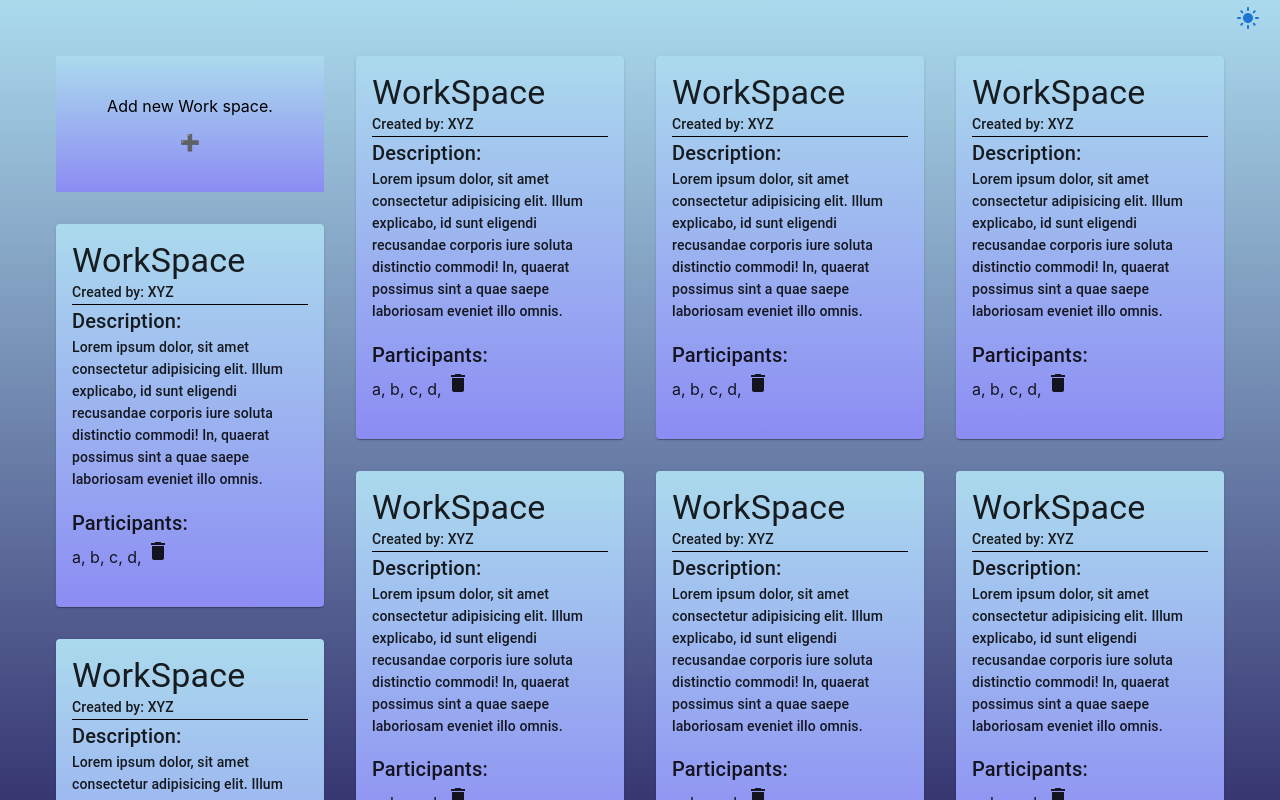
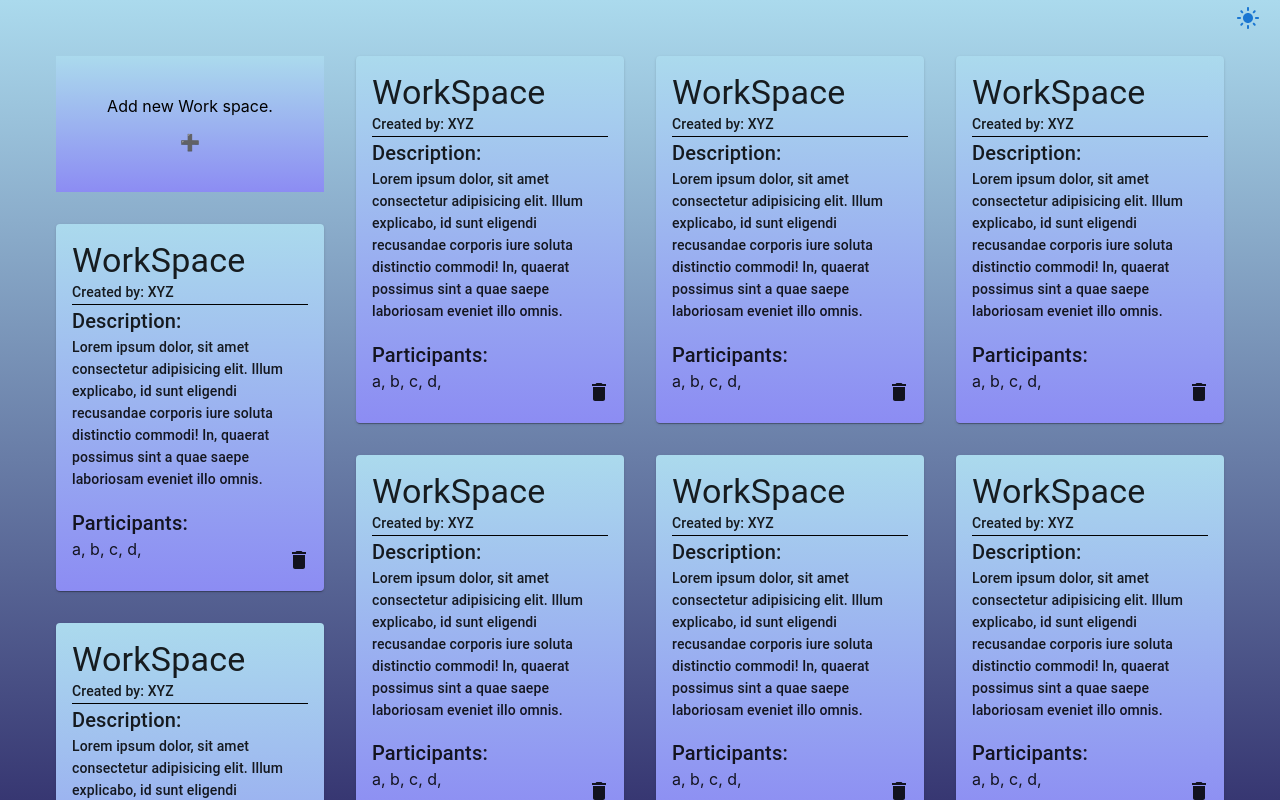
Before and after one commit to 5hubham5ingh/task-manager, a React (Create React App) app in the folder Client/: page /WorkSpaces in a window 1280 px wide. Built offline with nearby package versions, Linux system fonts and the light colour scheme.

Commit message:
add new workSpace and delete new workSpace

```diff
--- a/Client/src/Modules/Components/AddNewWorkSpaceModal.jsx
+++ b/Client/src/Modules/Components/AddNewWorkSpaceModal.jsx
@@ -33,7 +33,18 @@ export const AddNewWorkSpaceModal = ({ addNewWorkSpace, closeModal }) => {
         : null,
       participants:workSpaceParticipantsRef.current
     };
-    console.log("workSpace: ", workSpace);
+    addNewWorkSpace(  {
+      id: 1,
+      name: "WorkSpace",
+      description:
+        "Lorem ipsum dolor, sit amet consectetur adipisicing elit. Illum explicabo, id sunt eligendi recusandae corporis iure soluta distinctio commodi! In, quaerat possimus sint a quae saepe laboriosam eveniet illo omnis.",
+      createdBy: "XYZ",
+      participants: ["a", "b", "c", "d"],
+      timeOfCreation: "12/02/2023",
+
+    });
+
+    closeModal();
   };
   return (
     <Box
--- a/Client/src/Modules/Components/workSpaceCard.jsx
+++ b/Client/src/Modules/Components/workSpaceCard.jsx
@@ -7,25 +7,31 @@ import { useTheme } from './Theme/Theme';
 import { useNavigate } from 'react-router-dom';
 import DeleteIcon from '@mui/icons-material/Delete';
 
-export default function WorkSpaceCard({ workSpace }) {
+export default function WorkSpaceCard({ workSpace, removeWorkSpace }) {
     const { theme } = useTheme();
     const navigate = useNavigate()
 
     const openWorkSpace = () => {
-        navigate(`/TaskManager?id=${workSpace._id}`)
+        navigate(`/TaskManager?id=${workSpace.id}`)
+    }
+
+    const deleteWorkSpace = ()=>{
+        // delete workSpace.id
+        removeWorkSpace(workSpace.id)
+
     }
     return (
-        <Card sx={{ backgroundImage: `linear-gradient(${theme},rgb(140, 140, 243))`, minHeight: '200px' }} >
-            <CardContent onClick={openWorkSpace}>
+        <Card sx={{ backgroundImage: `linear-gradient(${theme},rgb(140, 140, 243))`, minHeight: '200px',position:'relative' }} >
+            <CardContent onClick={openWorkSpace} >
                 <Typography variant='h4'>{workSpace.name}</Typography>
                 <Typography variant='subtitle2'> Created by: {workSpace.createdBy}</Typography>
                 <Divider sx={{ borderColor: 'black' }} />
                 <Typography variant='h6' >Description: </Typography>
                 <Typography variant='subtitle2' paragraph={true} sx={{ width: '100%' }}> {workSpace.description}</Typography>
                 <Typography variant='h6' >Participants: </Typography>
-                <Typography variant='p' paragraph={true} sx={{ width: '100%' }} > {workSpace.participants.map((name) => `${name}, `)} <DeleteIcon /></Typography>
-
+                <Typography variant='p' paragraph={true} sx={{ width: '100%', }} > {workSpace.participants.map((name) => `${name}, `)}</Typography>
             </CardContent>
+                <DeleteIcon sx={{position:'absolute',right:'5%',bottom:'5%'}} onClick={deleteWorkSpace}/>
         </Card>
     );
 }
--- a/Client/src/Modules/Pages/WorkSpace.jsx
+++ b/Client/src/Modules/Pages/WorkSpace.jsx
@@ -14,11 +14,17 @@ export default function WorkSpace() {
   const [addNewWorkSpace, setAddNewWorkSpace] = useState(false);
   const { theme } = useTheme();
 
-  const updateWorkSpaces = (newWorkSpace) => {
+  const addWorkSpaces = (newWorkSpace) => {
     setWorkSpaces((oldWorkSpaces) => {
-      return { ...oldWorkSpaces, newWorkSpace };
+      return [ ...oldWorkSpaces, newWorkSpace ];
     });
   };
+
+  const removeWorkSpace = (workSpaceId)=>{
+    setWorkSpaces((workSpaces)=>{
+      return workSpaces.filter((workSpace)=> workSpace.id !== workSpaceId)
+    })
+  }
   const closeAddNewWorkSpaceModal = () => setAddNewWorkSpace(false);
   return (
     <>
@@ -33,13 +39,10 @@ export default function WorkSpace() {
             justifyContent="center"
             alignItems="center"
             spacing={2}
-
-            item
             md={3}
-            key={workSpaces.length + 1}
+            key={ 100}
             sx={{
               backgroundImage: `linear-gradient(${theme},rgb(140, 140, 243))`,
-
               p: '40px'
             }}
             onClick={() => setAddNewWorkSpace(true)}
@@ -49,13 +52,13 @@ export default function WorkSpace() {
           </Stack>
 
           {workSpaces.map((workSpace, index) => {
-            return <WorkSpaceCard key={index} workSpace={workSpace} />;
+            return <WorkSpaceCard key={index} workSpace={workSpace} removeWorkSpace={removeWorkSpace} />;
           })}
         </Masonry>
       </BackGround>
       {addNewWorkSpace && (
         <AddNewWorkSpaceModal
-          addNewWorkSpace={updateWorkSpaces}
+          addNewWorkSpace={addWorkSpaces}
           closeModal={closeAddNewWorkSpaceModal}
         />
       )}
@@ -66,133 +69,119 @@ export default function WorkSpace() {
 function initialValues() {
   return [
     {
-      _id: 1,
+      id: 1,
       name: "WorkSpace",
       description:
         "Lorem ipsum dolor, sit amet consectetur adipisicing elit. Illum explicabo, id sunt eligendi recusandae corporis iure soluta distinctio commodi! In, quaerat possimus sint a quae saepe laboriosam eveniet illo omnis.",
       createdBy: "XYZ",
       participants: ["a", "b", "c", "d"],
       timeOfCreation: "12/02/2023",
-      lastModified: "",
     }, {
-      _id: 1,
+      id: 2,
       name: "WorkSpace",
       description:
         "Lorem ipsum dolor, sit amet consectetur adipisicing elit. Illum explicabo, id sunt eligendi recusandae corporis iure soluta distinctio commodi! In, quaerat possimus sint a quae saepe laboriosam eveniet illo omnis.",
       createdBy: "XYZ",
       participants: ["a", "b", "c", "d"],
       timeOfCreation: "12/02/2023",
-      lastModified: "",
     }, {
-      _id: 1,
+      id: 3,
       name: "WorkSpace",
       description:
         "Lorem ipsum dolor, sit amet consectetur adipisicing elit. Illum explicabo, id sunt eligendi recusandae corporis iure soluta distinctio commodi! In, quaerat possimus sint a quae saepe laboriosam eveniet illo omnis.",
       createdBy: "XYZ",
       participants: ["a", "b", "c", "d"],
       timeOfCreation: "12/02/2023",
-      lastModified: "",
     }, {
-      _id: 1,
+      id: 4,
       name: "WorkSpace",
       description:
         "Lorem ipsum dolor, sit amet consectetur adipisicing elit. Illum explicabo, id sunt eligendi recusandae corporis iure soluta distinctio commodi! In, quaerat possimus sint a quae saepe laboriosam eveniet illo omnis.",
       createdBy: "XYZ",
       participants: ["a", "b", "c", "d"],
       timeOfCreation: "12/02/2023",
-      lastModified: "",
     }, {
-      _id: 1,
+      id: 5,
       name: "WorkSpace",
       description:
         "Lorem ipsum dolor, sit amet consectetur adipisicing elit. Illum explicabo, id sunt eligendi recusandae corporis iure soluta distinctio commodi! In, quaerat possimus sint a quae saepe laboriosam eveniet illo omnis.",
       createdBy: "XYZ",
       participants: ["a", "b", "c", "d"],
       timeOfCreation: "12/02/2023",
-      lastModified: "",
     }, {
-      _id: 1,
+      id: 6,
       name: "WorkSpace",
       description:
         "Lorem ipsum dolor, sit amet consectetur adipisicing elit. Illum explicabo, id sunt eligendi recusandae corporis iure soluta distinctio commodi! In, quaerat possimus sint a quae saepe laboriosam eveniet illo omnis.",
       createdBy: "XYZ",
       participants: ["a", "b", "c", "d"],
       timeOfCreation: "12/02/2023",
-      lastModified: "",
     }, {
-      _id: 1,
+      id: 7,
       name: "WorkSpace",
       description:
         "Lorem ipsum dolor, sit amet consectetur adipisicing elit. Illum explicabo, id sunt eligendi recusandae corporis iure soluta distinctio commodi! In, quaerat possimus sint a quae saepe laboriosam eveniet illo omnis.",
       createdBy: "XYZ",
       participants: ["a", "b", "c", "d"],
       timeOfCreation: "12/02/2023",
-      lastModified: "",
     }, {
-      _id: 1,
+      id: 8,
       name: "WorkSpace",
       description:
         "Lorem ipsum dolor, sit amet consectetur adipisicing elit. Illum explicabo, id sunt eligendi recusandae corporis iure soluta distinctio commodi! In, quaerat possimus sint a quae saepe laboriosam eveniet illo omnis.",
       createdBy: "XYZ",
       participants: ["a", "b", "c", "d"],
       timeOfCreation: "12/02/2023",
-      lastModified: "",
     }, {
-      _id: 1,
+      id: 9,
       name: "WorkSpace",
       description:
         "Lorem ipsum dolor, sit amet consectetur adipisicing elit. Illum explicabo, id sunt eligendi recusandae corporis iure soluta distinctio commodi! In, quaerat possimus sint a quae saepe laboriosam eveniet illo omnis.",
       createdBy: "XYZ",
       participants: ["a", "b", "c", "d"],
       timeOfCreation: "12/02/2023",
-      lastModified: "",
     }, {
-      _id: 1,
+      id: 0,
       name: "WorkSpace",
       description:
         "Lorem ipsum dolor, sit amet consectetur adipisicing elit. Illum explicabo, id sunt eligendi recusandae corporis iure soluta distinctio commodi! In, quaerat possimus sint a quae saepe laboriosam eveniet illo omnis.",
       createdBy: "XYZ",
       participants: ["a", "b", "c", "d"],
       timeOfCreation: "12/02/2023",
-      lastModified: "",
     }, {
-      _id: 1,
+      id: 11,
       name: "WorkSpace",
       description:
         "Lorem ipsum dolor, sit amet consectetur adipisicing elit. Illum explicabo, id sunt eligendi recusandae corporis iure soluta distinctio commodi! In, quaerat possimus sint a quae saepe laboriosam eveniet illo omnis.",
       createdBy: "XYZ",
       participants: ["a", "b", "c", "d"],
       timeOfCreation: "12/02/2023",
-      lastModified: "",
     }, {
-      _id: 1,
+      id: 12,
       name: "WorkSpace",
       description:
         "Lorem ipsum dolor, sit amet consectetur adipisicing elit. Illum explicabo, id sunt eligendi recusandae corporis iure soluta distinctio commodi! In, quaerat possimus sint a quae saepe laboriosam eveniet illo omnis.",
       createdBy: "XYZ",
       participants: ["a", "b", "c", "d"],
       timeOfCreation: "12/02/2023",
-      lastModified: "",
     },
     {
-      _id: 1,
+      id: 13,
       name: "WorkSpace",
       description:
         "Lorem ipsum dolor, sit amet consectetur adipisicing elit. Illum explicabo, id sunt eligendi recusandae corporis iure soluta distinctio commodi! In, quaerat possimus sint a quae saepe laboriosam eveniet illo omnis.",
       createdBy: "XYZ",
       participants: ["a", "b", "c", "d"],
       timeOfCreation: "12/02/2023",
-      lastModified: "",
     },
 
     {
-      _id: 1,
+      id: 14,
       name: "WorkSpace",
       description: "saasdsjdjfsfshdsahdhsdas",
       createdBy: "XYZ",
       participants: ["a", "b", "c", "d"],
       timeOfCreation: "12/02/2023",
-      lastModified: "",
     },
 
   ];
--- a/Client/src/Modules/Styles/TaskManager.js
+++ b/Client/src/Modules/Styles/TaskManager.js
@@ -15,9 +15,9 @@ export const bodyStyle={
   export const tasksStyle = {
     color: "#deeaff",
     width: "90%",
-    padding:'1vw',
-    paddingRight: "2vw",
-    paddingLeft: "2vw",
+    padding:'1vh',
+    paddingRight: "2vh",
+    paddingLeft: "2vh",
     borderRadius: "20px",
     overflowWrap: "break-word",
   };
@@ -37,14 +37,15 @@ export const bodyStyle={
     borderRadius: "20px",
     '& .MuiOutlinedInput-root': {
       '& fieldset': {
-        border: 0
+        border: '0'
       },
       '&:focus fieldset': {
         border: '0'
       },
       '&:hover fieldset': {
         border: '0 '
-      }}
+      }},
+
   }
 
   export const buttonStyle = {
```
